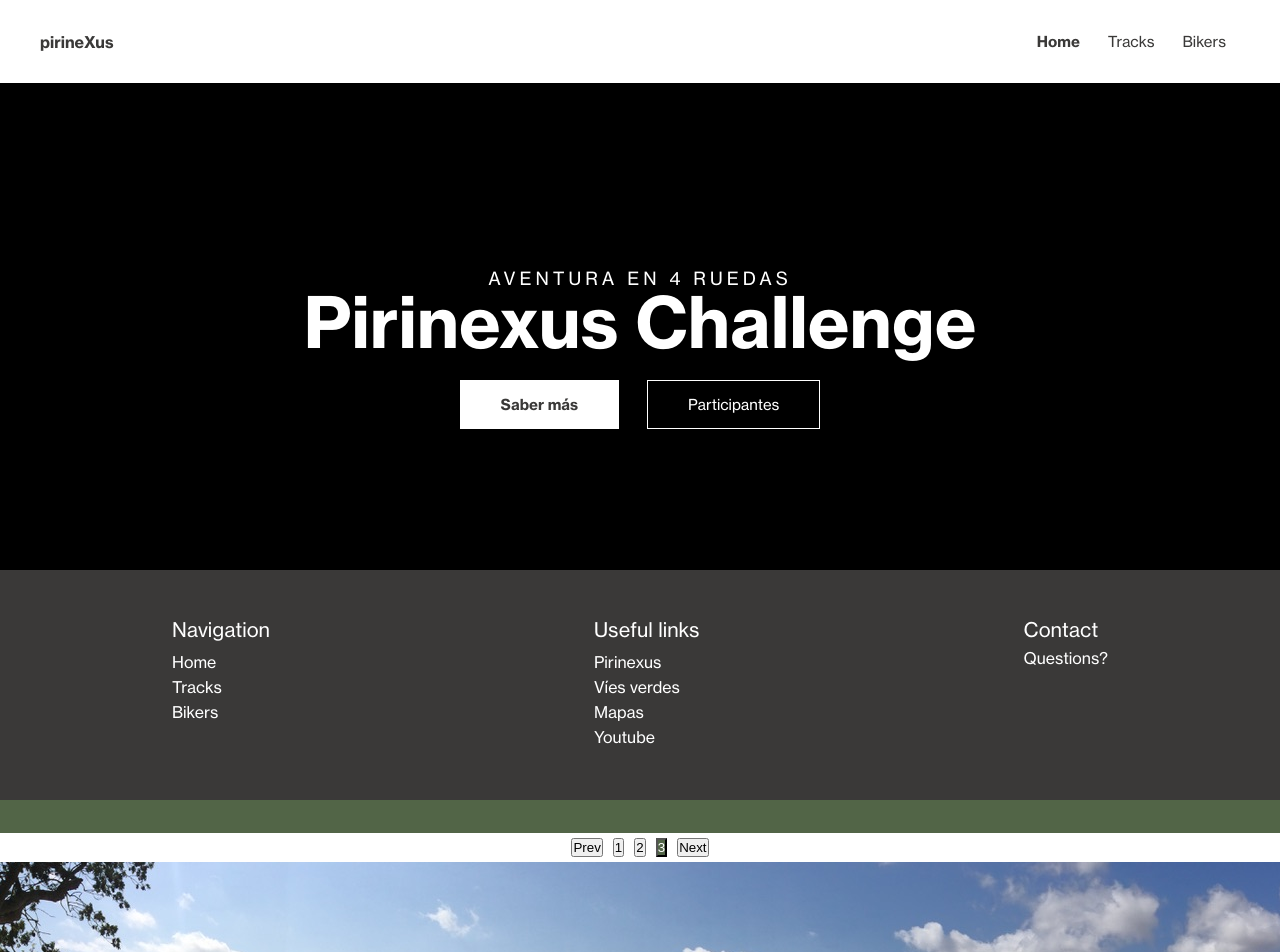
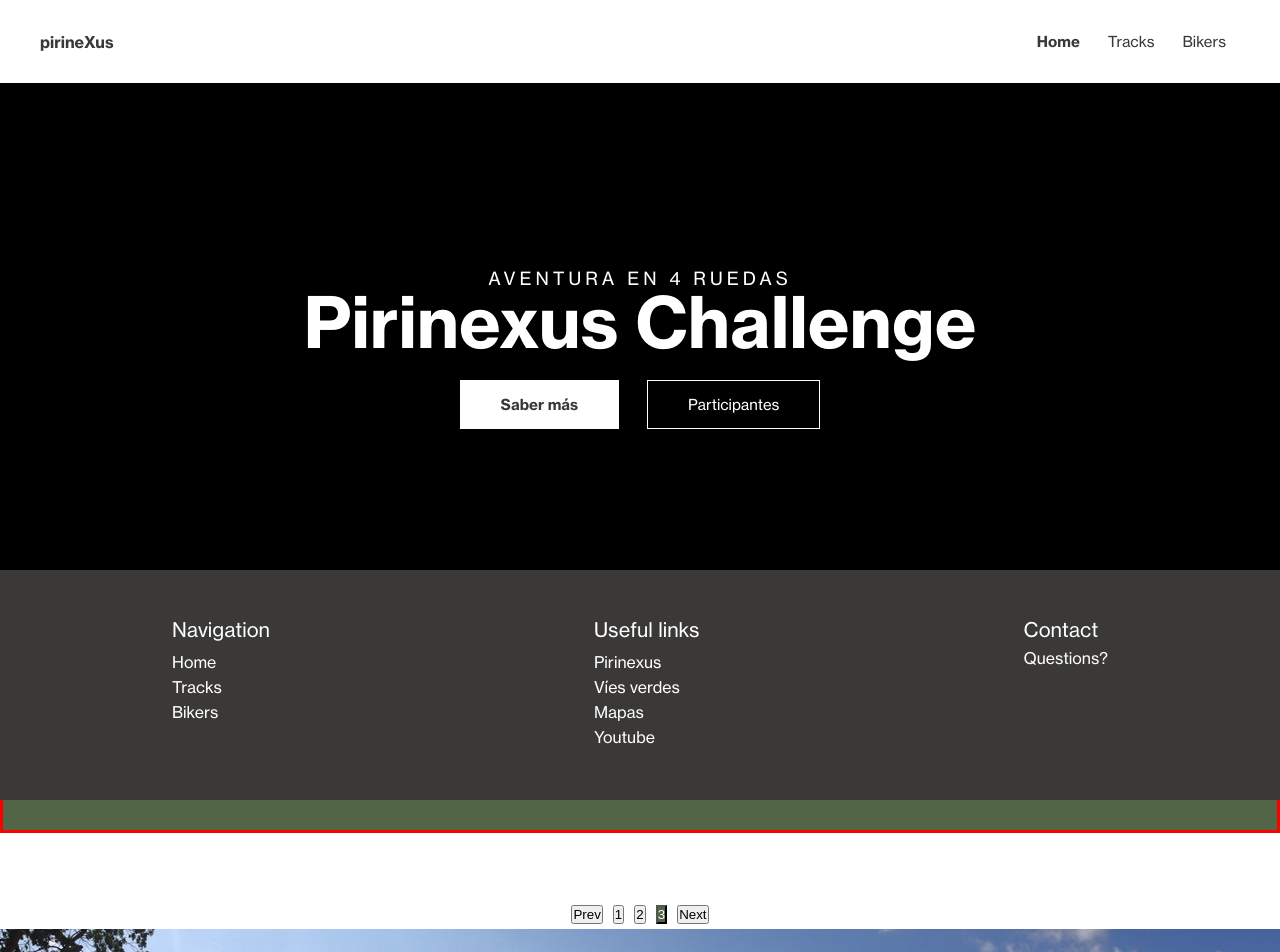
Before and after one commit to jelin-mi/pirinexus, a React (Create React App) app: page / in a window 1280 px wide. Shown: the top 952 px of the page. Built offline with nearby package versions, Linux system fonts and the light colour scheme.

Commit message:
carousel personalization in process

```diff
--- a/src/components/CarouselHome/Carousel.css
+++ b/src/components/CarouselHome/Carousel.css
@@ -1,10 +1,10 @@
 .carousel {
-    overflow: hidden;   /* hide the overflow content inside in order to show the active item only */
+  overflow: hidden; /* hide the overflow content inside in order to show the active item only */
 }
 
 .inner {
-    white-space: nowrap;    /* keep our items in 1 line otherwise they will break into the new line by default */
-    transition: transform 0.3s;     /* it will be animated when changing the active item */
+  white-space: nowrap; /* keep our items in 1 line otherwise they will break into the new line by default */
+  transition: transform 0.3s; /* it will be animated when changing the active item */
 }
 
 .carousel-item {
@@ -14,6 +14,17 @@
   height: 200px;
   background-color: #526547;
   color: #fff;
+  border: solid 3px red; /* //TODO */
+}
+
+.item {     /* //TODO */
+    display: flex;
+    flex-direction: column;
+    align-items: center;
+}
+
+.carousel-item img {
+    width: 350px;
 }
 
 .indicators {
--- a/src/components/CarouselHome/Carousel.jsx
+++ b/src/components/CarouselHome/Carousel.jsx
@@ -42,7 +42,7 @@
 
   const handlers = useSwipeable({
     onSwipedLeft: () => updateIndex(activeIndex + 1),
-        onSwipedRight: () => updateIndex(activeIndex - 1)
+    onSwipedRight: () => updateIndex(activeIndex - 1),
   });
 
   return (
@@ -69,6 +69,7 @@
           Prev
         </button>
 
+{/* items' numbers start*/}
         {React.Children.map(children, (child, index) => {
           return (
             <button
@@ -81,6 +82,7 @@
             </button>
           );
         })}
+{/* items' numbers end*/}
 
         <button
           onClick={() => {
@@ -96,7 +98,6 @@
 
 export default Carousel;
 
-
 /*
 A swipeable carousel on mobile devices
 
--- a/src/pages/Home/Home.jsx
+++ b/src/pages/Home/Home.jsx
@@ -7,9 +7,15 @@
     <>
       <Herohome />
       <Carousel>
-        <CarouselItem>Item 1</CarouselItem>
-        <CarouselItem>Item 2</CarouselItem>
-        <CarouselItem>Item 3</CarouselItem>
+        <CarouselItem>
+          <div className="item">
+            <h3>Ruta 1</h3>
+            <img src={fullImage} alt='ruta' />
+          </div>
+
+        </CarouselItem>
+        <CarouselItem>Ruta 2</CarouselItem>
+        <CarouselItem>Ruta 3</CarouselItem>
       </Carousel>
       <img src={fullImage} alt="pirinexus" />
     </>
```
Lines whose indentation alone changed are shown as unchanged.
